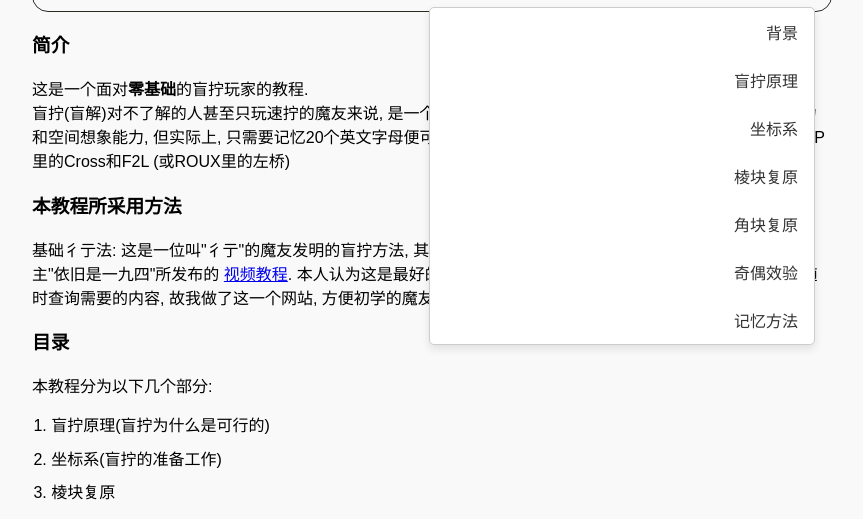
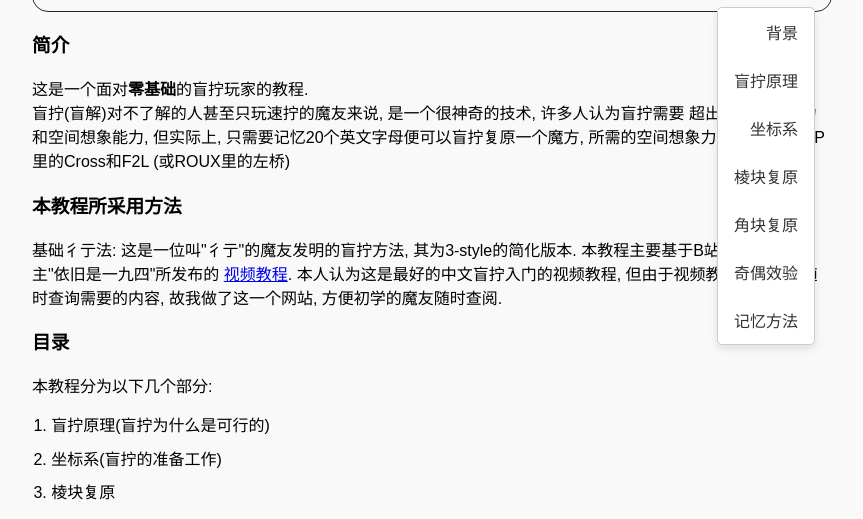
Before and after one commit to Cuber-Feng/3bld-tutorial, a plain HTML site: page index.html in a window 1280 px wide. Both pictures are taken after a click on the button "目录". Shown: the part 202-721 px from the top of the page, without its empty margins (208-1071 px from the left). Drawn offline with Linux system fonts and the light colour scheme.

Commit message:
better menu width

```diff
--- a/CSS/index.css
+++ b/CSS/index.css
@@ -38,7 +38,7 @@ header {
     right: 0;
     /* 改为靠右对齐 */
     background-color: white;
-    min-width: 30vw;
+    min-width: none;
     max-width: 100vw;
     /* 防止超出屏幕 */
     border: 1px solid #ccc;
```
